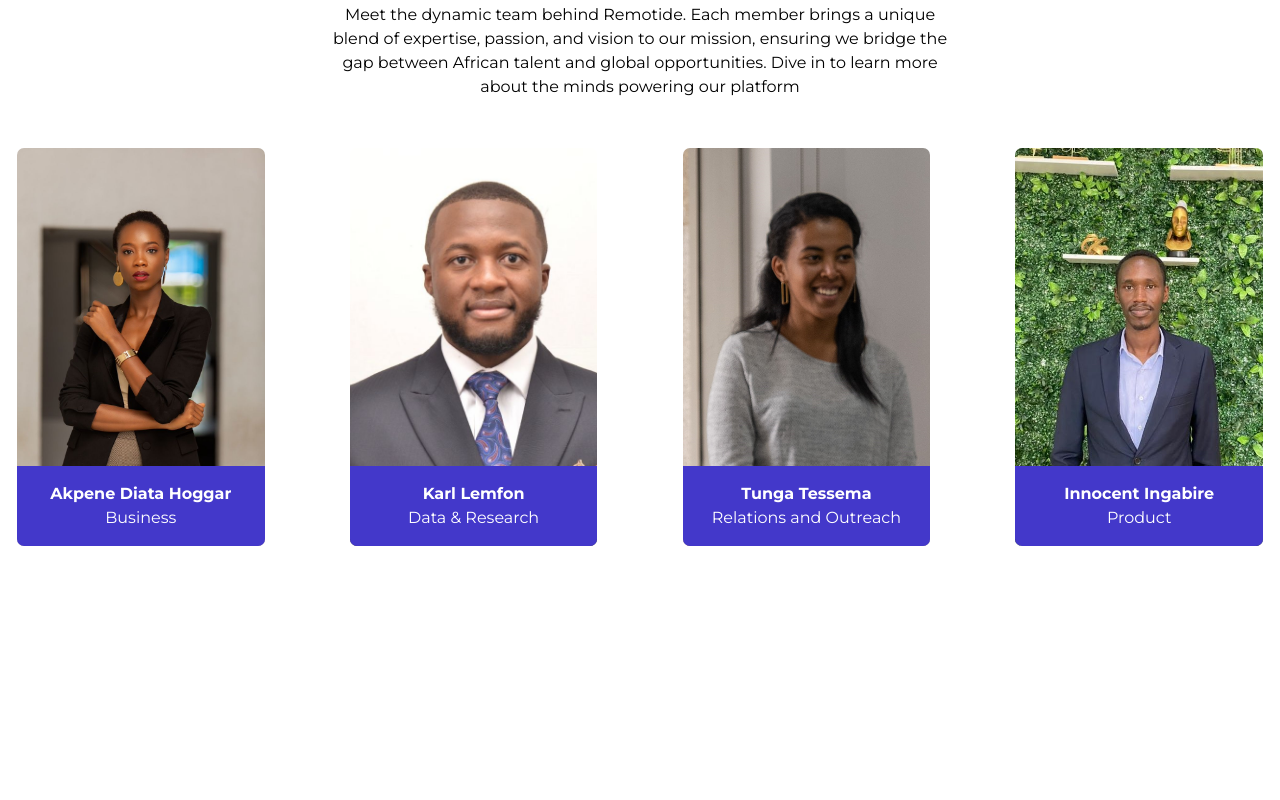
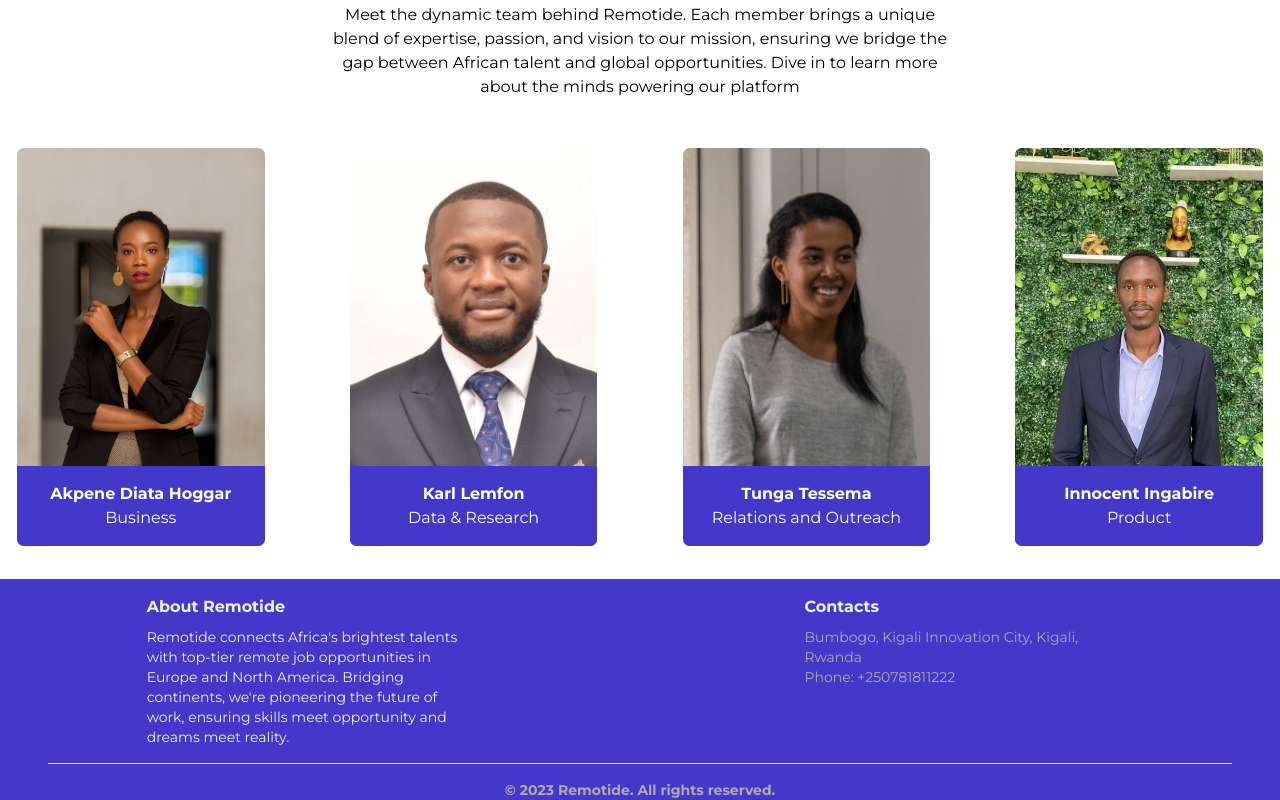
Before and after one commit to Nosenti/remotide-web, a React (Vite) app: page / in a window 1280 px wide. Shown: the part 3215-4015 px from the top of the page. Before the commit the page ends 3794 px from the top, so only its background shows below. Built offline with nearby package versions, Linux system fonts and the light colour scheme.

Commit message:
add footer

```diff
--- a/src/pages/Home.jsx
+++ b/src/pages/Home.jsx
@@ -4,6 +4,7 @@ import Team from "../ui/Team";
 import HowItWorks from "../ui/HowItWorks";
 import HowItWorks2 from "../ui/HowItWorks2";
 import Header from "../ui/Header";
+import Footer from "../ui/Footer";
 
 function Home() {
   return (
@@ -70,6 +71,9 @@ function Home() {
       <div className="mb-4">
         <Team />
       </div>
+      <div>
+      <Footer />
+      </div>
     </>
   );
 }
```
